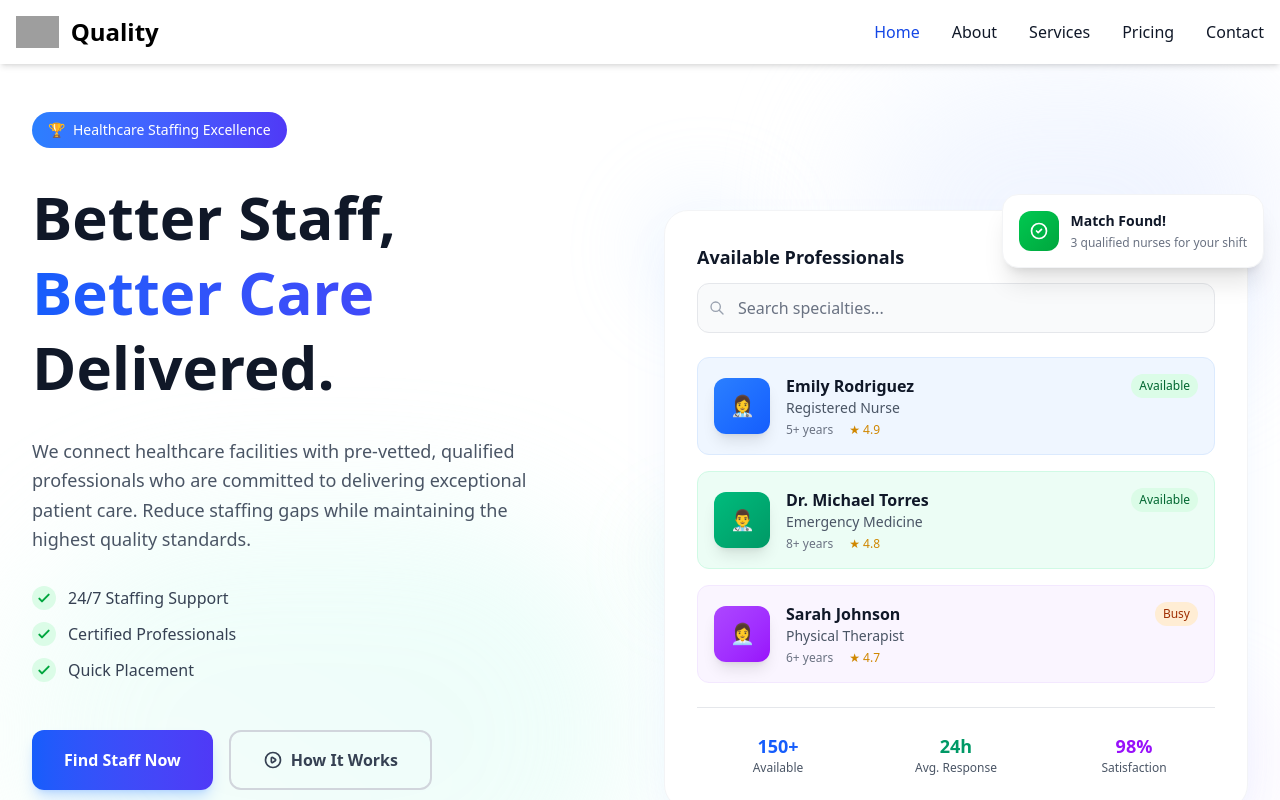
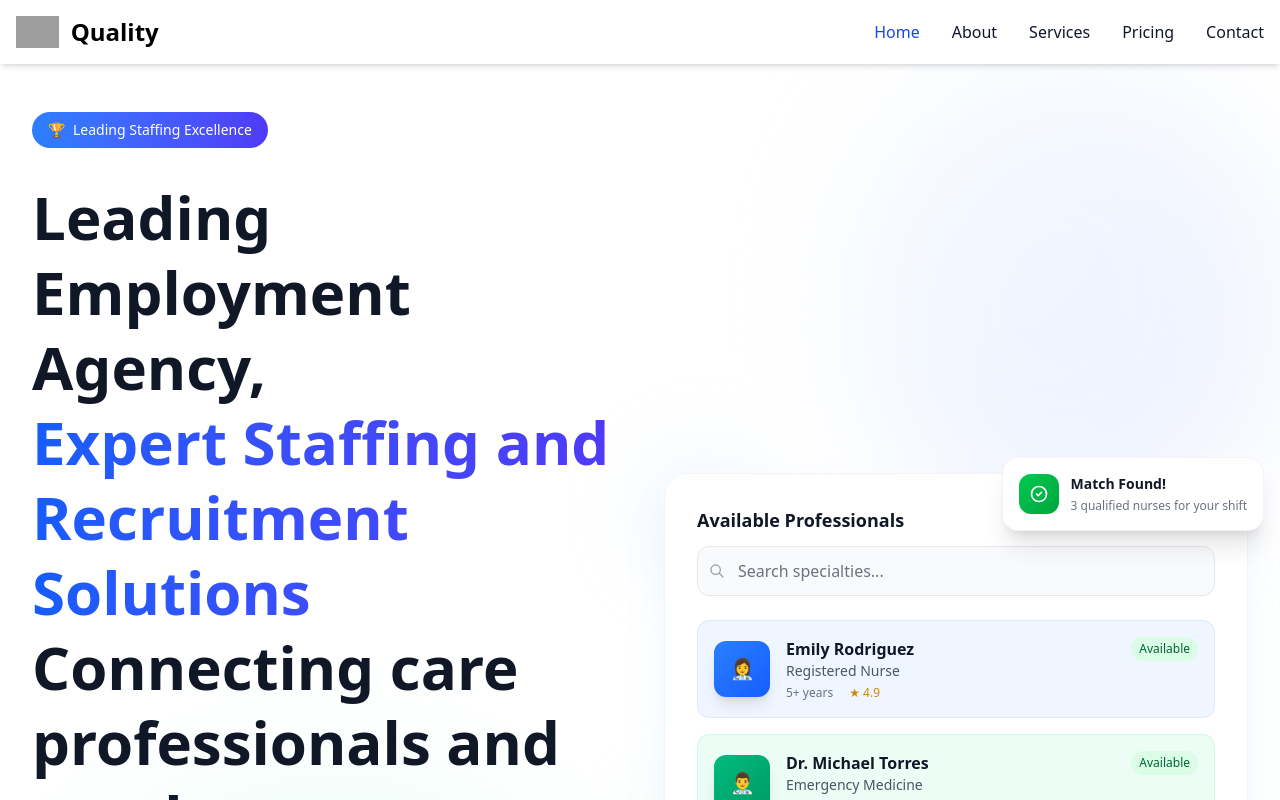
Before and after one commit to Olamigoke10/Quality-Staff, a React (Vite) app: page / in a window 1280 px wide. Shown: the top 800 px of the page. Built offline with nearby package versions, Linux system fonts and the light colour scheme; grey boxes are pictures that could not be loaded.

Commit message:
Added some text

```diff
--- a/src/pages/Home.jsx
+++ b/src/pages/Home.jsx
@@ -16,24 +16,22 @@ const Home = () => {
               {/* Badge */}
               <div className="inline-flex items-center gap-2 bg-gradient-to-r from-blue-500 to-indigo-600 text-white px-4 py-2 rounded-full text-sm font-medium w-fit">
                 <span>🏆</span>
-                Healthcare Staffing Excellence
+                Leading Staffing Excellence
               </div>
 
               {/* Main Heading */}
               <h1 className="text-4xl md:text-5xl lg:text-6xl font-bold text-gray-900 dark:text-white leading-tight">
-                Better Staff,
+                Leading Employment Agency,
                 <span className="block text-transparent bg-gradient-to-r from-blue-600 to-indigo-600 bg-clip-text dark:from-blue-400 dark:to-indigo-400">
-                  Better Care
+                Expert Staffing and Recruitment Solutions
                 </span>
-                Delivered.
+                Connecting care professionals and employers across Wales.
               </h1>
 
               {/* Description */}
               <p className="text-lg text-gray-600 dark:text-gray-300 leading-relaxed max-w-lg">
-                We connect healthcare facilities with pre-vetted, qualified
-                professionals who are committed to delivering exceptional
-                patient care. Reduce staffing gaps while maintaining the highest
-                quality standards.
+                Find top talent and reliable staffing services in Wales with Quality Staffing Care.
+                We specialise in recruitment, employment, and workforce solutions tailored to your business needs.
               </p>
 
               {/* Features List */}
```
